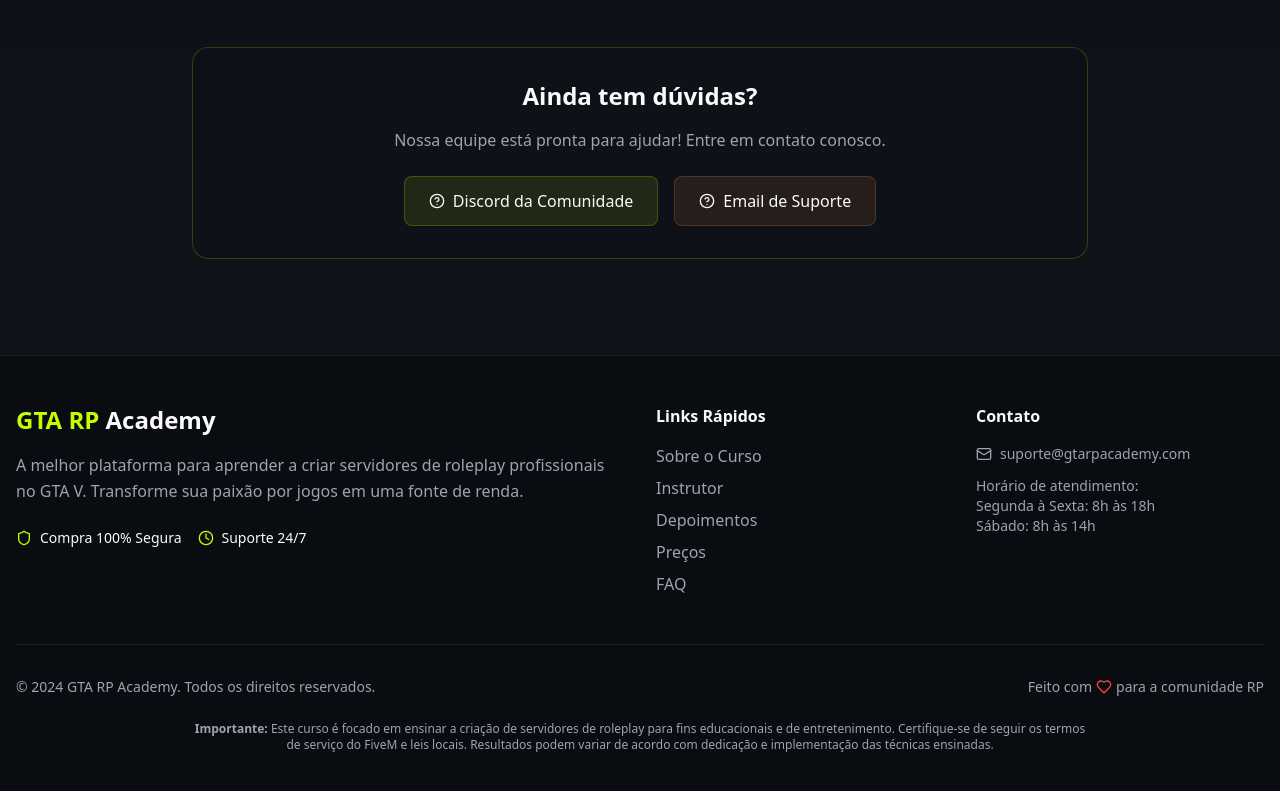
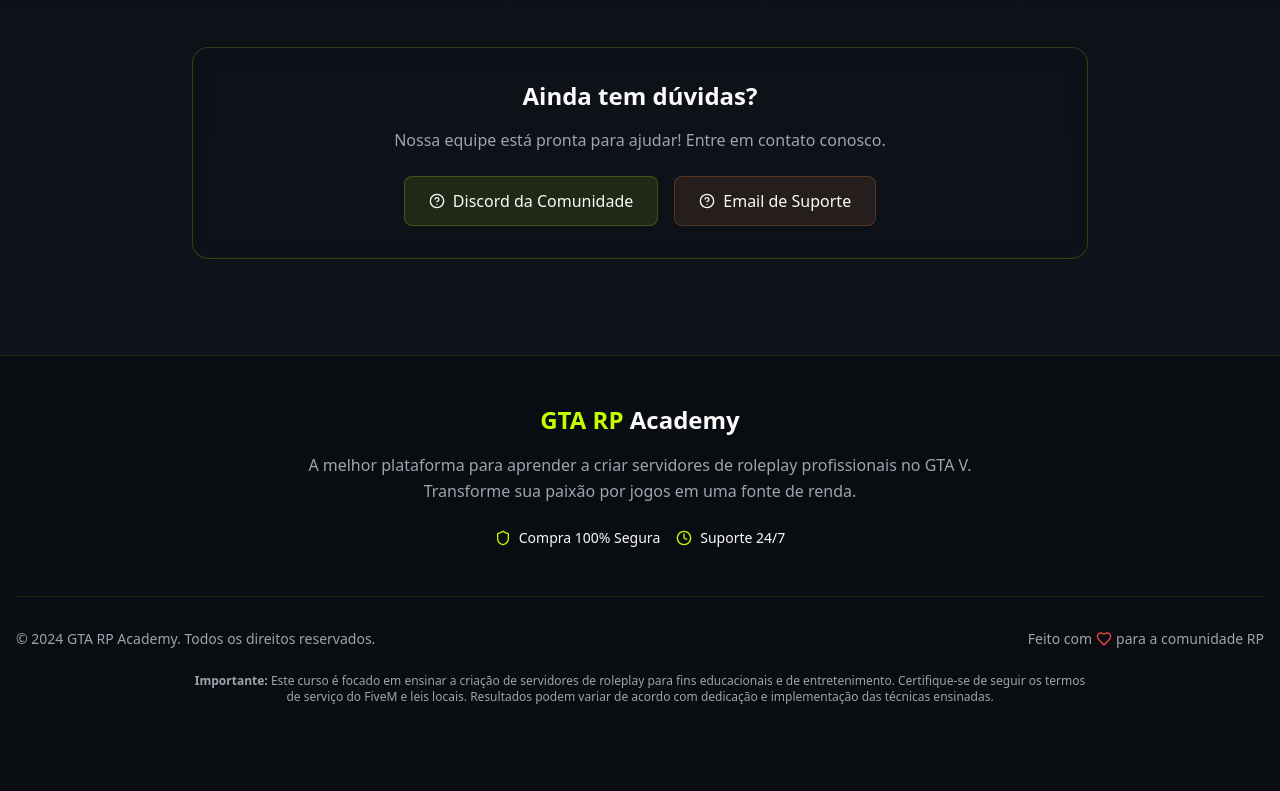
Before and after one commit to fpgabriel/roleplay-server-academy-land, a React (Vite) app: page / in a window 1280 px wide. Shown: the part 8192-8983 px from the top of the page. After the commit the page ends 8945 px from the top, so only its background shows below. Built offline with nearby package versions, Linux system fonts and the light colour scheme.

Commit message:
Remove quick links and contact info
Remove quick links and contact information from the footer.

```diff
--- a/src/components/Footer.tsx
+++ b/src/components/Footer.tsx
@@ -4,9 +4,9 @@ export const Footer = () => {
   return (
     <footer className="bg-background border-t border-primary/10">
       <div className="container mx-auto px-4 py-12">
-        <div className="grid grid-cols-1 md:grid-cols-4 gap-8">
+        <div className="flex justify-center">
           {/* Brand */}
-          <div className="md:col-span-2">
+          <div className="text-center max-w-2xl">
             <h3 className="text-2xl font-bold mb-4">
               <span className="text-primary">GTA RP</span> Academy
             </h3>
@@ -14,7 +14,7 @@ export const Footer = () => {
               A melhor plataforma para aprender a criar servidores de roleplay profissionais no GTA V.
               Transforme sua paixão por jogos em uma fonte de renda.
             </p>
-            <div className="flex flex-wrap gap-4">
+            <div className="flex flex-wrap justify-center gap-4">
               <div className="flex items-center gap-2 text-sm">
                 <Shield className="w-4 h-4 text-primary" />
                 <span>Compra 100% Segura</span>
@@ -22,34 +22,6 @@ export const Footer = () => {
               <div className="flex items-center gap-2 text-sm">
                 <Clock className="w-4 h-4 text-primary" />
                 <span>Suporte 24/7</span>
-              </div>
-            </div>
-          </div>
-
-          {/* Quick Links */}
-          <div>
-            <h4 className="font-semibold mb-4">Links Rápidos</h4>
-            <ul className="space-y-2 text-muted-foreground">
-              <li><a href="#curso" className="hover:text-primary transition-colors">Sobre o Curso</a></li>
-              <li><a href="#instrutor" className="hover:text-primary transition-colors">Instrutor</a></li>
-              <li><a href="#depoimentos" className="hover:text-primary transition-colors">Depoimentos</a></li>
-              <li><a href="#preco" className="hover:text-primary transition-colors">Preços</a></li>
-              <li><a href="#faq" className="hover:text-primary transition-colors">FAQ</a></li>
-            </ul>
-          </div>
-
-          {/* Contact */}
-          <div>
-            <h4 className="font-semibold mb-4">Contato</h4>
-            <div className="space-y-3">
-              <div className="flex items-center gap-2 text-sm text-muted-foreground">
-                <Mail className="w-4 h-4" />
-                <span>suporte@gtarpacademy.com</span>
-              </div>
-              <div className="text-sm text-muted-foreground">
-                <p>Horário de atendimento:</p>
-                <p>Segunda à Sexta: 8h às 18h</p>
-                <p>Sábado: 8h às 14h</p>
               </div>
             </div>
           </div>
```
